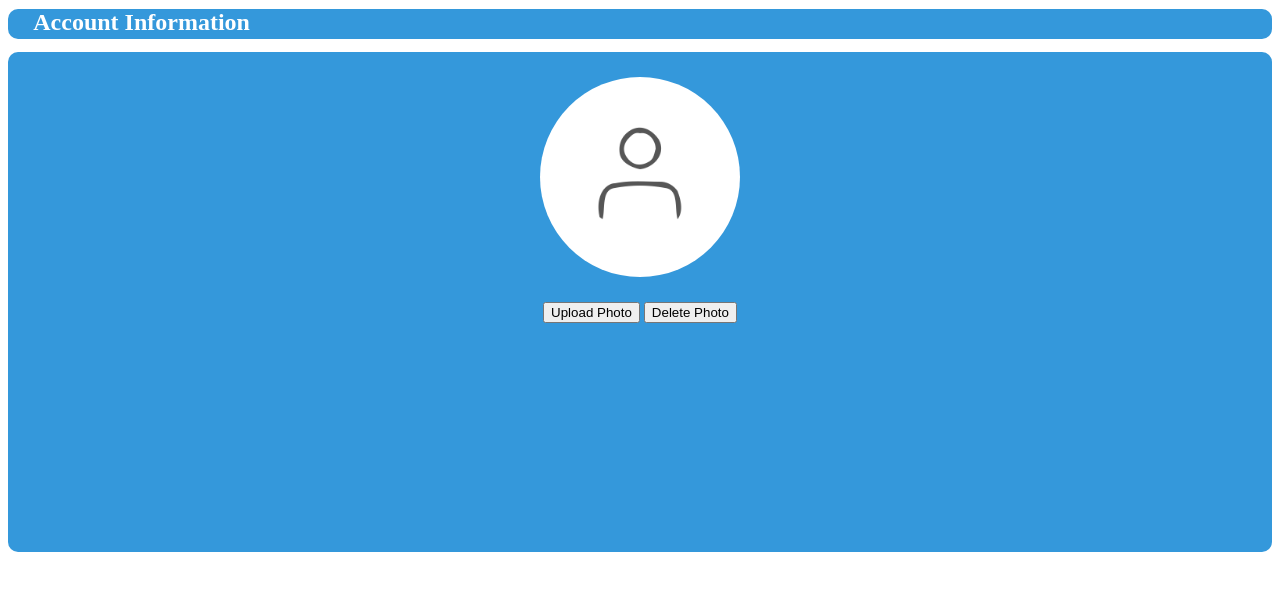
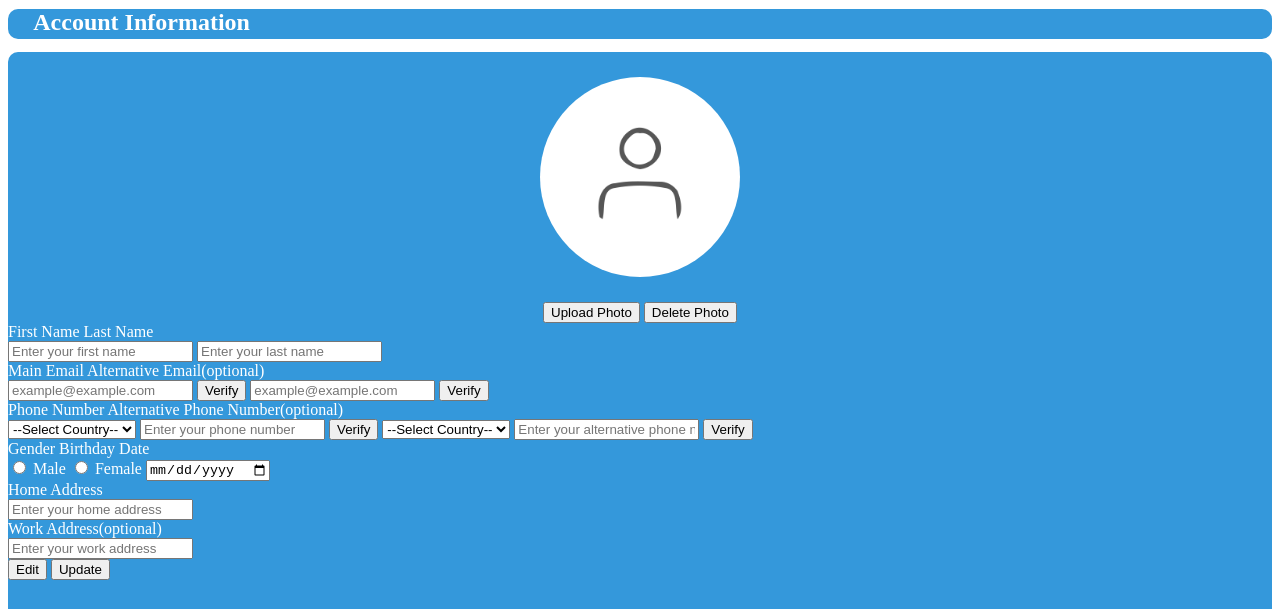
Before and after one commit to Eeja07/databaseSimpleWebApp-testing, a plain HTML site: page index.html in a window 1280 px wide. Shown: the part 191-800 px from the top of the page. Drawn offline with Linux system fonts and the light colour scheme; no server answers.

Commit message:
feat: add section for account information(name, email, number, gender, birthday, address, btn to edit and update information), add function to delete profile photo, and fetch to list dial contry code json

```diff
--- a/index.html
+++ b/index.html
@@ -28,9 +28,58 @@
                     <button class="acc-settings__pic-delete-btn" onclick="deleteProfilePhoto()">Delete Photo</button>
                 </div>
             </div>
+            <div class="acc-settings__info-container">
+                <div class="acc-settings__name-container">
+                    <label for="first-name">First Name</label>
+                    <label for="last-name">Last Name</label><br>
+                    <input type="text" id="first-name" name="first-name" placeholder="Enter your first name">
+                    <input type="text" id="last-name" name="last-name" placeholder="Enter your last name">
+                </div>
+                <div class="acc-settings__email-container">
+                    <label for="main-email">Main Email</label>
+                    <label for="alt-email">Alternative Email(optional)</label><br>
+                    <input type="email" id="main-email" name="main-email" placeholder="example@example.com">
+                    <button type="button" onclick="">Verify</button>
+                    <input type="email" id="alt-email" name="alt-email" placeholder="example@example.com">
+                    <button type="button" onclick="">Verify</button>
+                </div>
+                <div class="acc-settings__phone-number-container">
+                    <form>
+                        <label for="phone">Phone Number</label>
+                        <label for="alt-phone">Alternative Phone Number(optional)</label><br>
+                        <select id="country" name="country">
+                            <option value="">--Select Country--</option>
+                        </select>
+                        <input type="tel" id="phone" name="phone" placeholder="Enter your phone number">
+                        <button type="button" onclick="">Verify</button>
+                        <select id="alt-country" name="alt-country">
+                            <option value="">--Select Country--</option>
+                        </select>
+                        <input type="tel" id="alt-phone" name="alt-phone" placeholder="Enter your alternative phone number">
+                        <button type="button" onclick="">Verify</button>
+                    </form>
+                </div>
+                <div class="acc-settings__gender-birthday-container">
+                    <label for="gender">Gender</label>
+                    <label for="birthday">Birthday Date</label><br>
+                    <input type="radio" id="male" name="gender-male" value="Male">
+                    <label for="male">Male</label>
+                    <input type="radio" id="female" name="gender-female" value="Female">
+                    <label for="female">Female</label>
+                    <input type="date" id="birthday" name="birthday">
+                </div>
+                <div class="acc-settings__address-container">
+                    <label for="home-address">Home Address</label><br>
+                    <input type="text" id="home-address" name="home-address" placeholder="Enter your home address"><br>
+                    <label for="work-address">Work Address(optional)</label><br>
+                    <input type="text" id="work-address" name="work-address" placeholder="Enter your work address">
+            </div>
+            <div class="acc-settings__buttons-container">
+                <button class="acc-settings__edit-btn" onclick="editInformation()">Edit</button>
+                <button class="acc-settings__update-btn" onclick="updateInformation()">Update</button>
+            </div>
         </div>
     </section>
-
     <script src="index.js"></script>
 </body>
 </html>
--- a/index.js
+++ b/index.js
@@ -49,3 +49,21 @@ function deleteProfilePhoto() {
     // Show the alert after the background change
     alert('Profile photo deleted successfully!');
 }
+// Fetch the country code JSON from the URL
+fetch("https://gist.githubusercontent.com/anubhavshrimal/75f6183458db8c453306f93521e93d37/raw/f77e7598a8503f1f70528ae1cbf9f66755698a16/CountryCodes.json")
+    .then(response => response.json())
+    .then(data => {
+        // Get the select dropdown element
+        const countrySelect = document.getElementById('country');
+        const altcountrySelect = document.getElementById('alt-country');
+
+        // Loop through the JSON data and create an option for each country
+        data.forEach(country => {
+            const option = document.createElement('option');
+            option.value = country.dial_code; // Use the country code as the value
+            option.textContent = `${country.name} (${country.dial_code})`; // Display country name and code
+            countrySelect.appendChild(option);
+            altcountrySelect.appendChild(option.cloneNode(true)); // Clone the option for the alternate dropdown
+        });
+    })
+    .catch(error => console.error('Error fetching country codes:', error));
--- a/style.css
+++ b/style.css
@@ -14,7 +14,7 @@ header {
 }
 .acc-settings__container {
     width: 100%;
-    height: 500px;
+    height: 1000px;
     color: white;
     background-color: #3498db;
     border-radius: 10px; /* Optional: This adds rounded corners */
@@ -50,3 +50,6 @@ header {
     text-decoration: none;
     padding:2%;
 }
+.acc-settings__info-container{}
+.acc-settings__name-container{}
+.acc-settings__email-container{}
```
